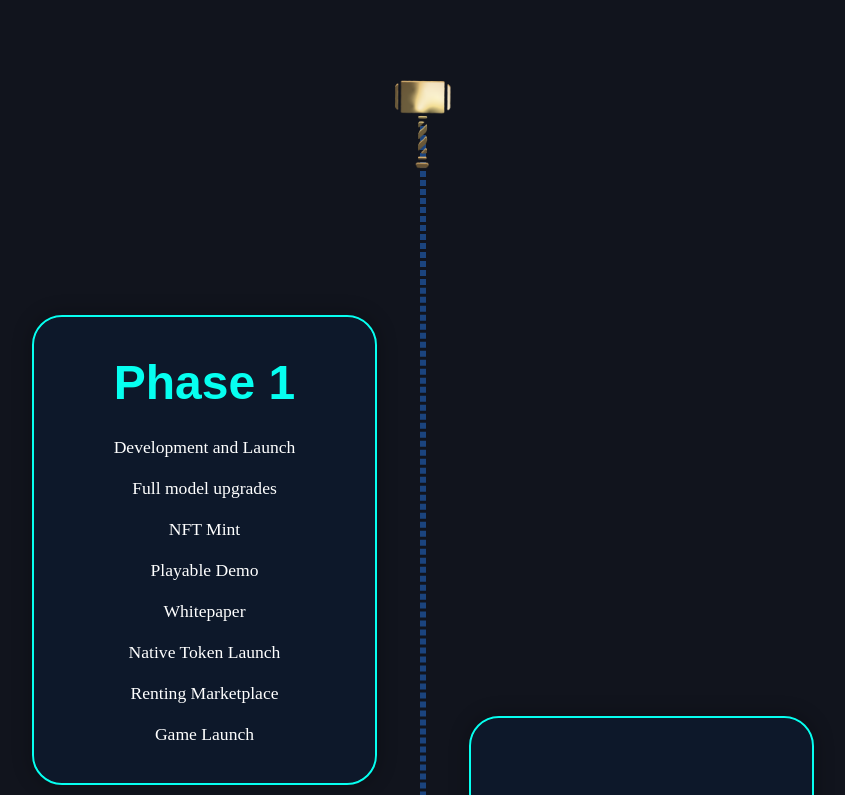
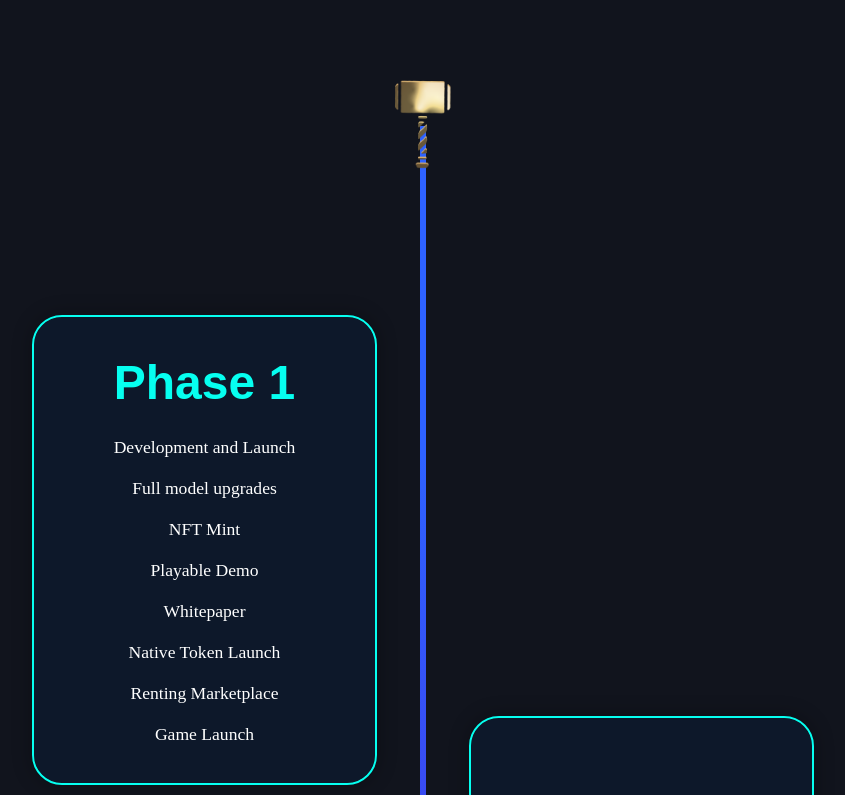
Before and after one commit to sikander-afzaal/thor_remake, a React (Create React App) app: page / in a window 1280 px wide. Shown: the part 4285-5080 px from the top of the page, without its empty margins (217-1062 px from the left). Built offline with nearby package versions, Linux system fonts and the light colour scheme.

Commit message:
first commit

```diff
--- a/src/pages/Home/style.css
+++ b/src/pages/Home/style.css
@@ -720,7 +720,9 @@
   transform: translateX(-50%);
   width: 0;
   height: 100%;
-  border: 3px dashed #1b447e;
+  border: 3px solid;
+  border-image: linear-gradient(to bottom, #2e62ff 26.2%, #4b24dc 100%);
+  border-image-slice: 1;
   z-index: -1;
 }
 .roadmap-box {
```
